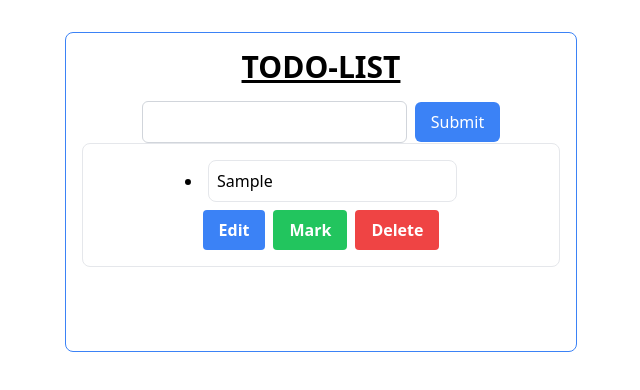
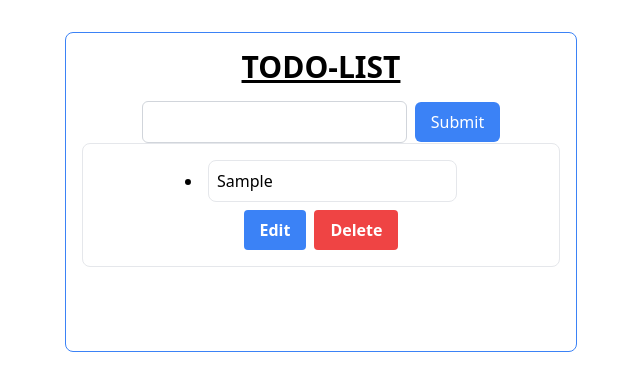
Before and after one commit to Dager1/ToDo-List, a React (Vite) app: page / in a window 1280 px wide. Both pictures are taken after typing "Sample" into the empty fields and a click on the button "Submit". Shown: the top 390 px of the page, without its empty margins (319-959 px from the left). Built offline with nearby package versions, Linux system fonts and the light colour scheme.

Commit message:
chore:added a edit button

```diff
--- a/src/componets/ToDo.jsx
+++ b/src/componets/ToDo.jsx
@@ -1,8 +1,12 @@
 import React from "react";
 
-function ToDo({ todos, setTodos }) {
+function ToDo({ todos, setTodos, setEditTodo }) {
   const deleteTask = (id) => {
     setTodos(todos.filter((todo) => todo.id !== id));
+  };
+
+  const handleEdit = (todo) => {
+    setEditTodo(todo);
   };
 
   return (
@@ -15,17 +19,15 @@
             className="border rounded-lg p-2"
           />
           <div className="mt-2">
-            <button className="bg-blue-500 hover:bg-blue-700 text-white font-bold py-2 px-4 rounded mr-2">
+            <button
+              onClick={() => handleEdit(todo)}
+              className="bg-blue-500 hover:bg-blue-700 text-white font-bold py-2 px-4 rounded mr-2">
               Edit
             </button>
-            <button className="bg-green-500 hover:bg-green-700 text-white font-bold py-2 px-4 rounded mr-2">
-              Mark
-            </button>
+
             <button
               className="bg-red-500 hover:bg-red-700 text-white font-bold py-2 px-4 rounded"
               onClick={() => deleteTask(todo.id)}>
-              {" "}
-              {/* Pass todo.id as the parameter */}
               Delete
             </button>
           </div>
```
